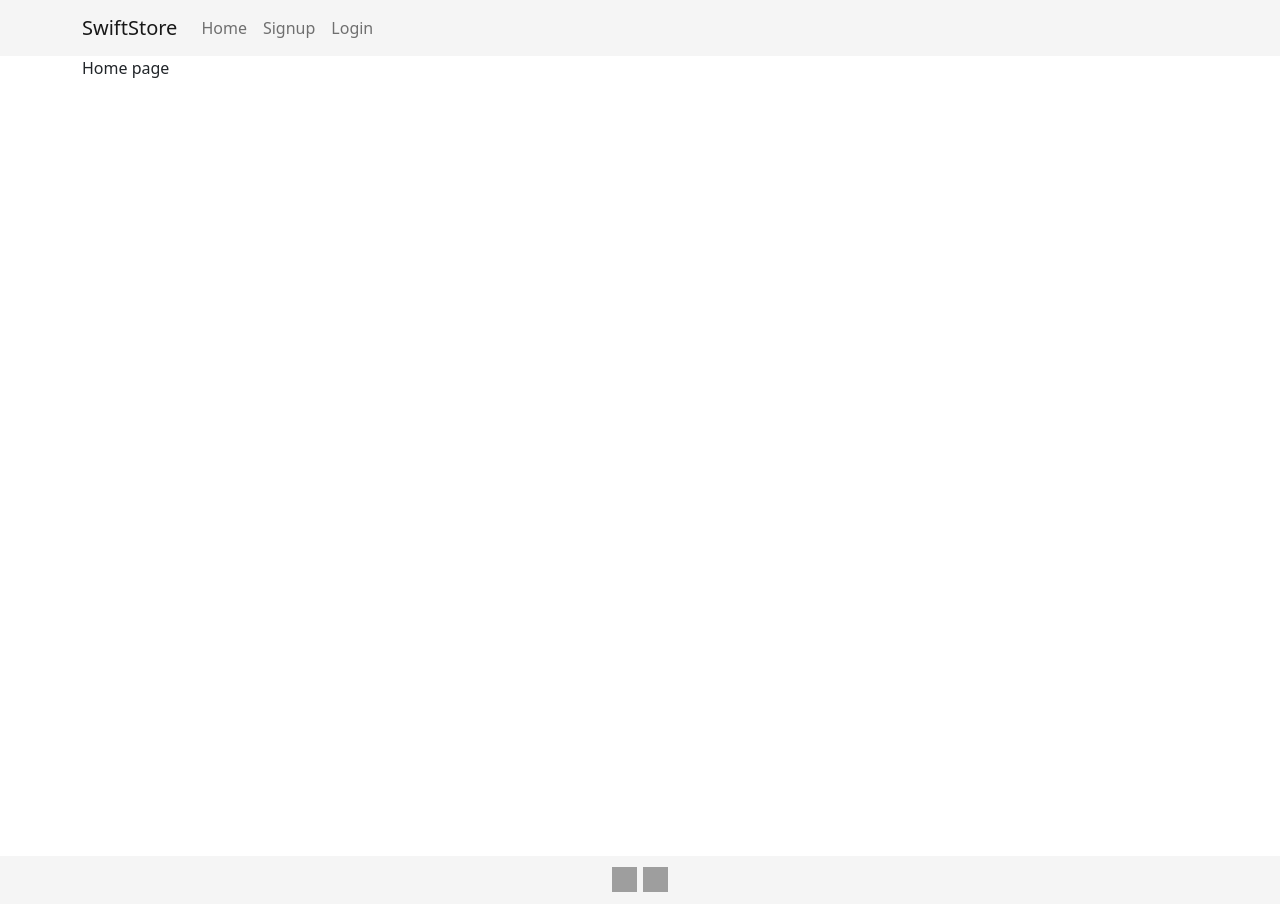
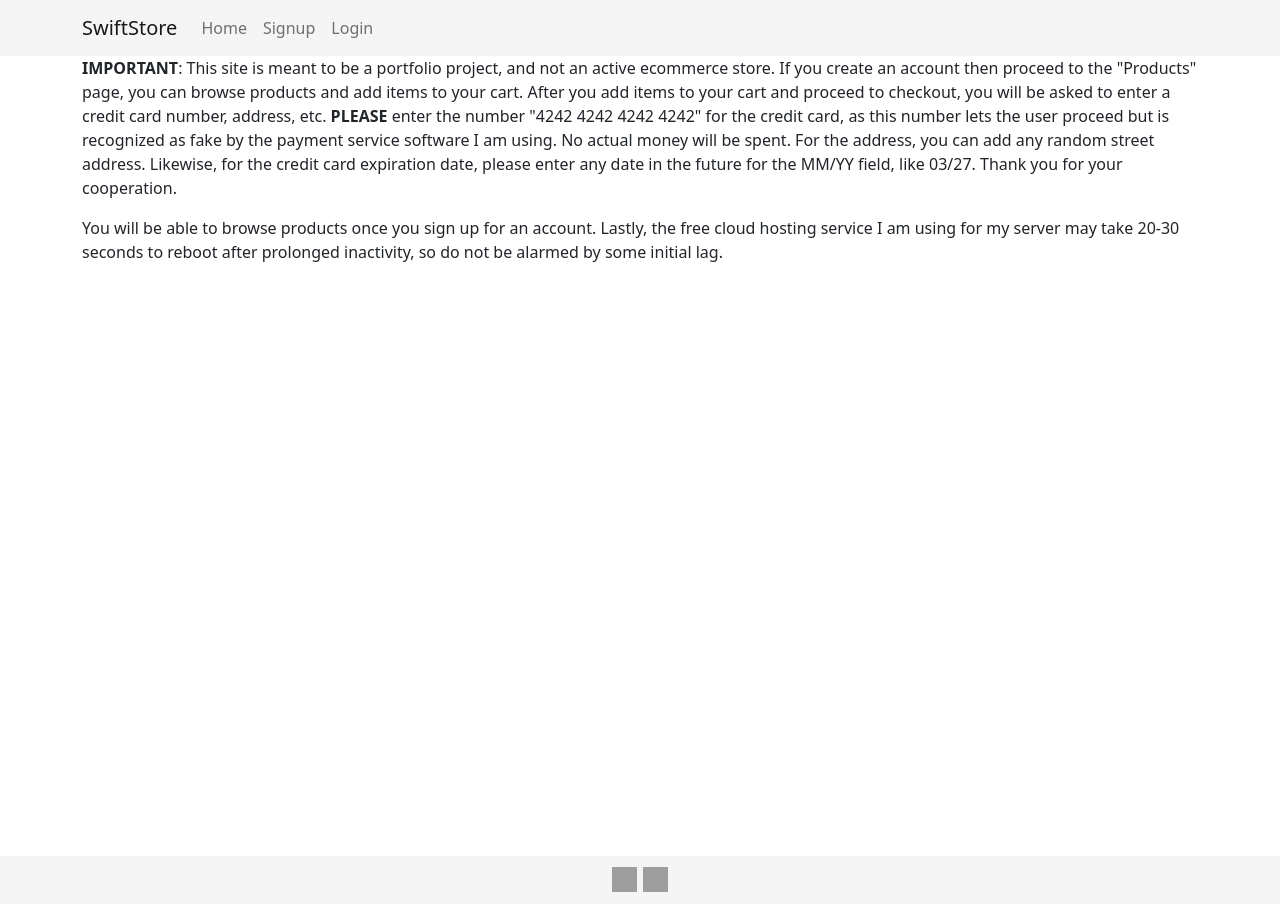
Before and after one commit to dlindqu3/store-frontend, a React (Create React App) app: page / in a window 1280 px wide. Built offline with nearby package versions, Linux system fonts and the light colour scheme; grey boxes are pictures that could not be loaded.

Commit message:
reverted to original

```diff
--- a/src/pages/Home.js
+++ b/src/pages/Home.js
@@ -4,7 +4,8 @@ function Home() {
 
   return (
     <div>
-      <p>Home page</p>
+      <p><b>IMPORTANT</b>: This site is meant to be a portfolio project, and not an active ecommerce store. If you create an account then proceed to the "Products" page, you can browse products and add items to your cart. After you add items to your cart and proceed to checkout, you will be asked to enter a credit card number, address, etc. <b>PLEASE</b> enter the number "4242 4242 4242 4242" for the credit card, as this number lets the user proceed but is recognized as fake by the payment service software I am using. No actual money will be spent. For the address, you can add any random street address. Likewise, for the credit card expiration date, please enter any date in the future for the MM/YY field, like 03/27. Thank you for your cooperation.</p>
+      <p>You will be able to browse products once you sign up for an account. Lastly, the free cloud hosting service I am using for my server may take 20-30 seconds to reboot after prolonged inactivity, so do not be alarmed by some initial lag.</p>
     </div>
   )
 }
```
Also changed, not shown: 1 other file (tests, documents, lock files or other folders).
